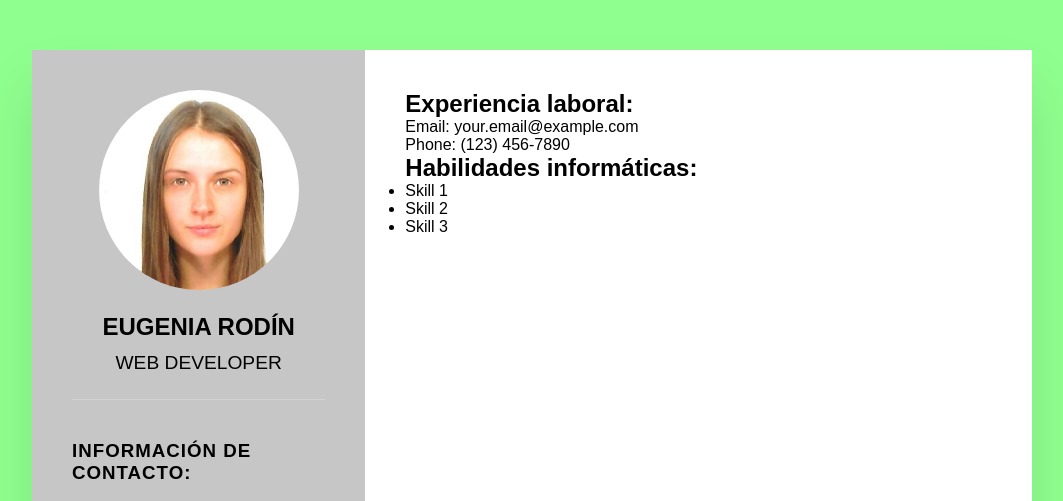
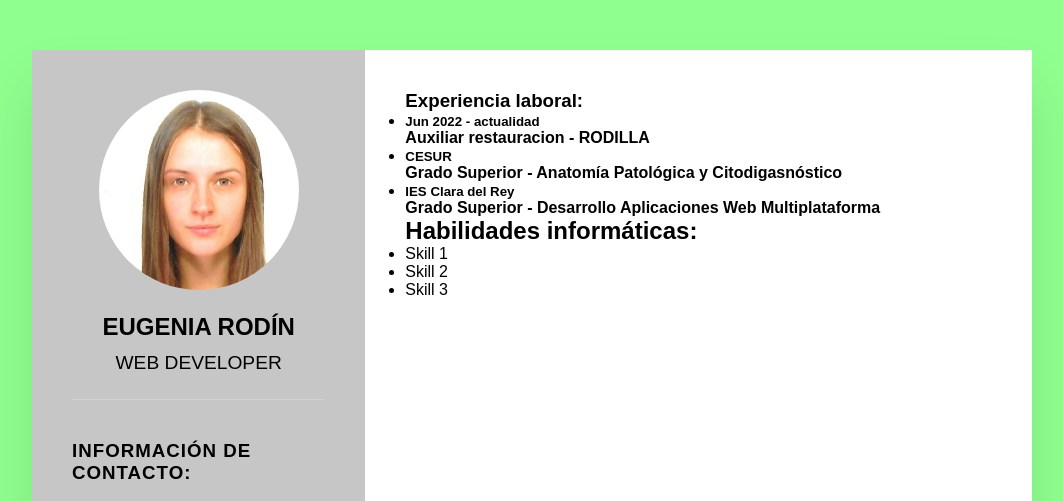
Before and after one commit to EugeniaRodin/eugenia.rodin.github.io, a plain HTML site: page index.html in a window 1280 px wide. Shown: the top 501 px of the page, without its empty margins (108-1171 px from the left). Drawn offline with Linux system fonts and the light colour scheme.

Commit message:
Añadidos

```diff
--- a/index.html
+++ b/index.html
@@ -72,9 +72,21 @@
     </div>
     <div class="lado_dcho">
         <section id="experiencia">
-            <h2>Experiencia laboral:</h2>
-            <p>Email: your.email@example.com</p>
-            <p>Phone: (123) 456-7890</p>
+            <h3>Experiencia laboral:</h3>
+            <ul>
+                <li>
+                    <h5>Jun 2022 - actualidad </h5>
+                    <h4>Auxiliar restauracion - RODILLA</h4>
+                </li>
+                <li>
+                    <h5>CESUR</h5>
+                    <h4>Grado Superior - Anatomía Patológica y Citodigasnóstico</h4>
+                </li>
+                <li>
+                    <h5>IES Clara del Rey</h5>
+                    <h4>Grado Superior - Desarrollo Aplicaciones Web Multiplataforma</h4>
+                </li>
+            </ul>
         </section>
 
         <section id="skills">
```
